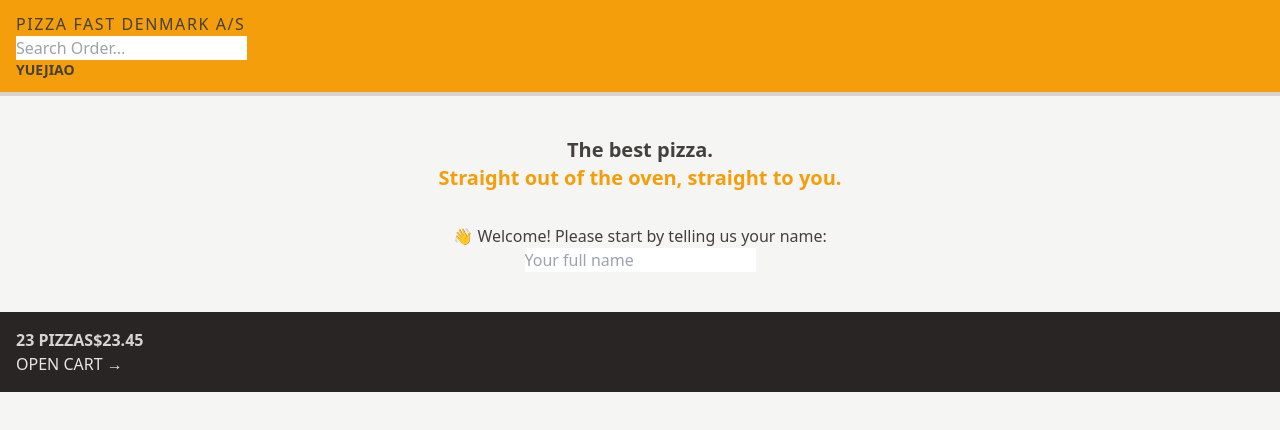
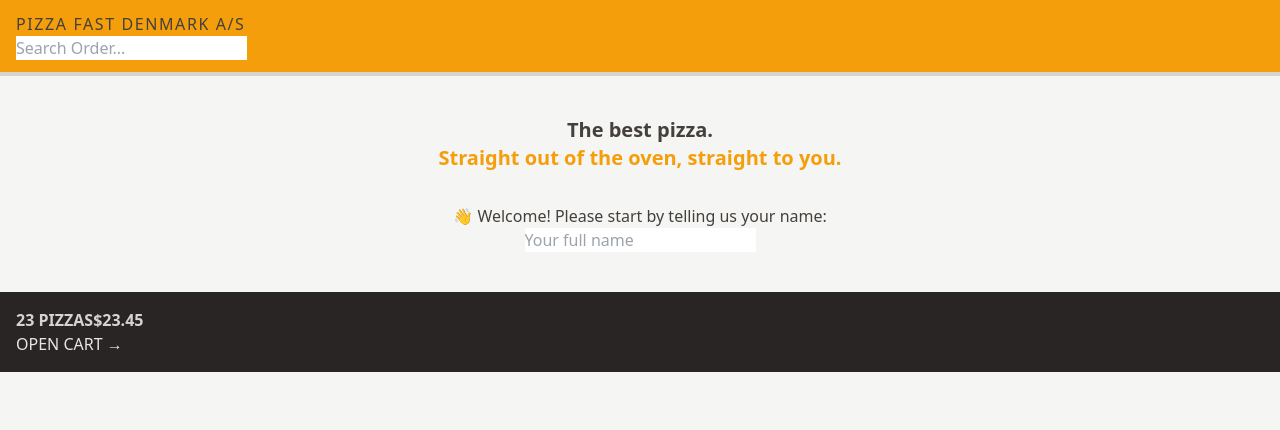
Before and after one commit to YuejiaoShi/pizza-fast-shop, a React (Vite) app: page / in a window 1280 px wide. Shown: the top 430 px of the page. Built offline with nearby package versions, Linux system fonts and the light colour scheme.

Commit message:
hidden username

```diff
--- a/src/UI/Header.tsx
+++ b/src/UI/Header.tsx
@@ -1,7 +1,7 @@
 import React from "react";
 import { Link } from "react-router-dom";
 import SearchOrder from "../features/order/SearchOrder";
-import UserName from "../features/user/userName";
+import UserName from "../features/user/UserName";
 
 
 const Header: React.FC = () => {
--- a/src/features/user/userName.tsx
+++ b/src/features/user/userName.tsx
@@ -1,5 +1,5 @@
 const UserName = () => {
-  return <div className="text-sm font-semibold">Yuejiao</div>;
+  return <div className="text-sm font-semibold hidden">Yuejiao</div>;
 };
 
 export default UserName ;
```
